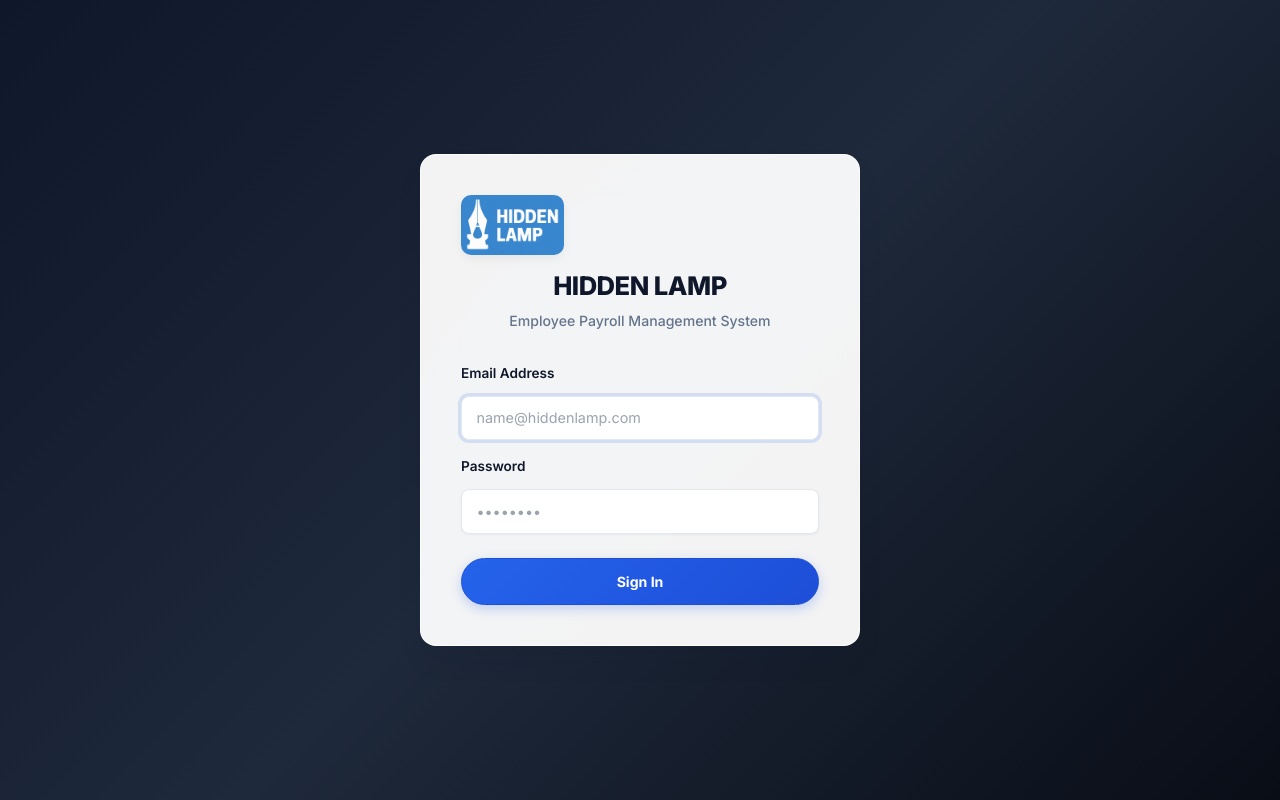
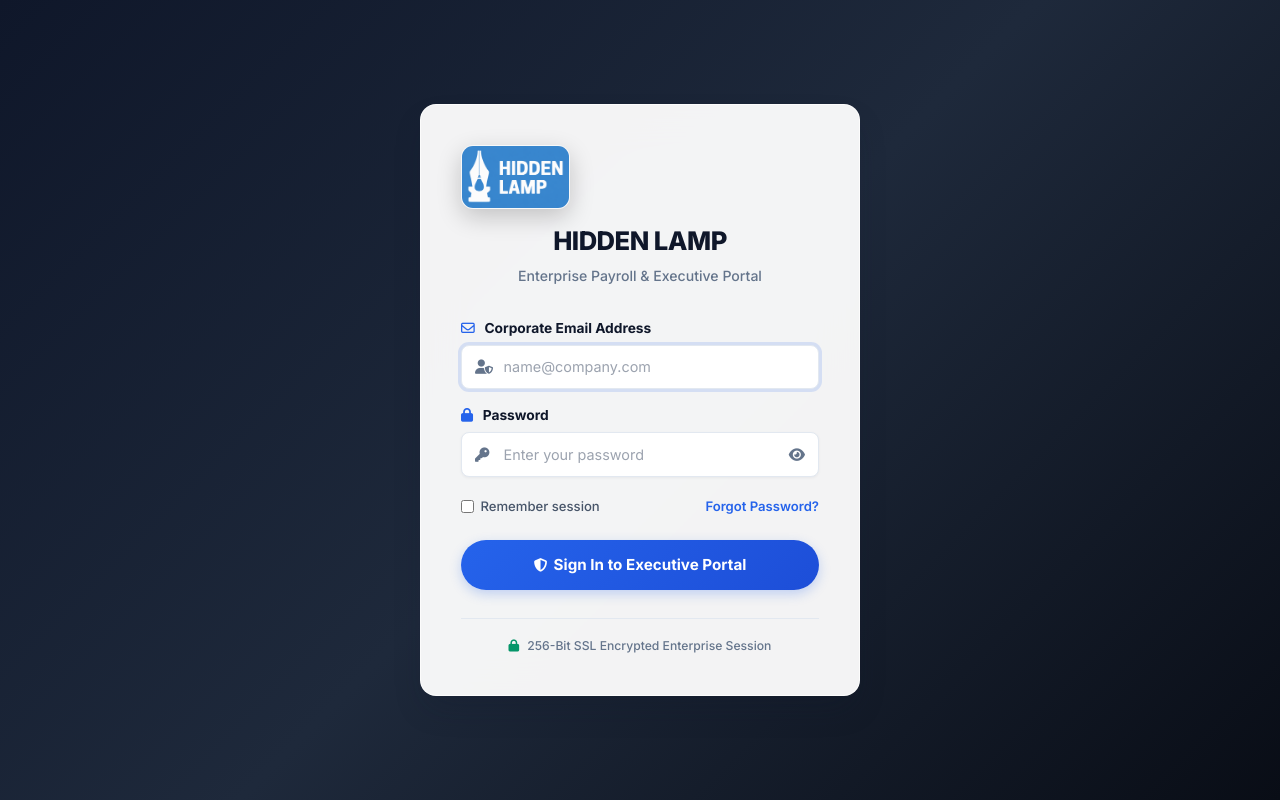
Before and after one commit to hiddenlamp/EMS-Hidden-Lamp, a React (Vite) app in the folder frontend/: page /login in a window 1280 px wide. Built offline with nearby package versions, Linux system fonts and the light colour scheme; no server answers.

Commit message:
Update Production React SPA LoginPage.jsx to clean executive design and rebuild dist-hostinger bundle

```diff
--- a/frontend/src/pages/LoginPage.jsx
+++ b/frontend/src/pages/LoginPage.jsx
@@ -5,6 +5,7 @@ import { useNavigate } from 'react-router-dom';
 const LoginPage = () => {
   const [email, setEmail] = useState('');
   const [password, setPassword] = useState('');
+  const [showPassword, setShowPassword] = useState(false);
   const [error, setError] = useState('');
   const [submitting, setSubmitting] = useState(false);
   const { login } = useAuth();
@@ -25,67 +26,92 @@ const LoginPage = () => {
   };
 
   return (
-    <div className="login-wrapper" style={{ display: 'flex', justifyContent: 'center', alignItems: 'center', minHeight: '100vh', width: '100%' }}>
-      <div className="login-card">
-        <div className="login-header">
+    <div className="login-wrapper" style={{ display: 'flex', justifyContent: 'center', alignItems: 'center', minHeight: '100vh', width: '100%', background: 'linear-gradient(135deg, #0f172a 0%, #1e293b 50%, #090d16 100%)', padding: '1.5rem' }}>
+      <div className="login-card" style={{ background: 'rgba(255, 255, 255, 0.95)', backdropFilter: 'blur(20px)', width: '100%', maxWidth: '440px', borderRadius: '16px', boxShadow: '0 16px 32px -8px rgba(15, 23, 42, 0.25)', padding: '2.5rem', border: '1px solid rgba(255, 255, 255, 0.8)' }}>
+        <div className="login-header" style={{ textAlign: 'center', marginBottom: '2rem' }}>
           <img
             src="/images/logo.png"
             alt="Hidden Lamp Logo"
-            style={{ height: '60px', borderRadius: '10px', marginBottom: '0.75rem', boxShadow: 'var(--shadow)' }}
+            style={{ height: '64px', borderRadius: '12px', marginBottom: '0.85rem', boxShadow: '0 8px 24px rgba(0,0,0,0.2)', border: '1px solid rgba(255,255,255,0.4)' }}
           />
-          <h1 className="login-title">HIDDEN LAMP</h1>
-          <p className="login-subtitle">Employee Payroll Management System</p>
+          <h1 className="login-title" style={{ fontSize: '1.6rem', fontWeight: 800, color: '#0f172a', letterSpacing: '-0.02em' }}>HIDDEN LAMP</h1>
+          <p className="login-subtitle" style={{ fontSize: '0.88rem', color: '#64748b', marginTop: '0.25rem', fontWeight: 500 }}>Enterprise Payroll & Executive Portal</p>
         </div>
 
         {error && (
-          <div className="alert alert-danger" style={{ padding: '0.75rem', borderRadius: '8px', background: '#fee2e2', color: '#dc2626', marginBottom: '1rem', fontSize: '0.9rem', textAlign: 'center', fontWeight: '500' }}>
-            {error}
+          <div className="alert alert-danger" style={{ padding: '0.85rem 1.15rem', borderRadius: '8px', background: '#fff1f2', color: '#e11d48', border: '1px solid #fca5a5', marginBottom: '1.5rem', fontSize: '0.88rem', fontWeight: 600, display: 'flex', alignItems: 'center', gap: '0.75rem' }}>
+            <i className="fa-solid fa-triangle-exclamation"></i> {error}
           </div>
         )}
 
         <form onSubmit={handleSubmit}>
-          <div className="form-group" style={{ marginBottom: '1rem' }}>
-            <label htmlFor="email" className="form-label" style={{ display: 'block', marginBottom: '0.4rem', fontWeight: '600', fontSize: '0.85rem' }}>
-              Email Address
+          <div className="form-group" style={{ marginBottom: '1rem', display: 'flex', flexDirection: 'column', gap: '0.4rem' }}>
+            <label htmlFor="email" className="form-label" style={{ fontSize: '0.86rem', fontWeight: 700, color: '#0f172a' }}>
+              <i className="fa-regular fa-envelope" style={{ color: '#2563eb', marginRight: '0.4rem' }}></i> Corporate Email Address
             </label>
+            <div style={{ position: 'relative' }}>
+              <i className="fa-solid fa-user-shield" style={{ position: 'absolute', left: '14px', top: '50%', transform: 'translateY(-50%)', color: '#64748b', fontSize: '0.9rem' }}></i>
               <input
                 type="email"
                 id="email"
                 value={email}
                 onChange={(e) => setEmail(e.target.value)}
                 className="form-control"
-              placeholder="name@hiddenlamp.com"
+                placeholder="name@company.com"
                 required
                 autoFocus
-              style={{ width: '100%', padding: '0.65rem 0.9rem', border: '1px solid var(--border)', borderRadius: '8px', outline: 'none' }}
+                style={{ width: '100%', padding: '0.65rem 0.9rem 0.65rem 2.6rem', border: '1px solid #e2e8f0', borderRadius: '8px', outline: 'none', fontSize: '0.9rem' }}
               />
             </div>
+          </div>
 
-          <div className="form-group" style={{ marginBottom: '1.5rem' }}>
-            <label htmlFor="password" className="form-label" style={{ display: 'block', marginBottom: '0.4rem', fontWeight: '600', fontSize: '0.85rem' }}>
-              Password
+          <div className="form-group" style={{ marginBottom: '1.25rem', display: 'flex', flexDirection: 'column', gap: '0.4rem' }}>
+            <label htmlFor="password" className="form-label" style={{ fontSize: '0.86rem', fontWeight: 700, color: '#0f172a' }}>
+              <i className="fa-solid fa-lock" style={{ color: '#2563eb', marginRight: '0.4rem' }}></i> Password
             </label>
+            <div style={{ position: 'relative' }}>
+              <i className="fa-solid fa-key" style={{ position: 'absolute', left: '14px', top: '50%', transform: 'translateY(-50%)', color: '#64748b', fontSize: '0.9rem' }}></i>
               <input
-              type="password"
+                type={showPassword ? 'text' : 'password'}
                 id="password"
                 value={password}
                 onChange={(e) => setPassword(e.target.value)}
                 className="form-control"
-              placeholder="••••••••"
+                placeholder="Enter your password"
                 required
-              style={{ width: '100%', padding: '0.65rem 0.9rem', border: '1px solid var(--border)', borderRadius: '8px', outline: 'none' }}
+                style={{ width: '100%', padding: '0.65rem 2.6rem 0.65rem 2.6rem', border: '1px solid #e2e8f0', borderRadius: '8px', outline: 'none', fontSize: '0.9rem' }}
               />
+              <button
+                type="button"
+                onClick={() => setShowPassword(!showPassword)}
+                style={{ position: 'absolute', right: '14px', top: '50%', transform: 'translateY(-50%)', background: 'none', border: 'none', color: '#64748b', cursor: 'pointer', fontSize: '0.9rem' }}
+                title="Show/Hide Password"
+              >
+                <i className={`fa-solid ${showPassword ? 'fa-eye-slash' : 'fa-eye'}`}></i>
+              </button>
+            </div>
+          </div>
+
+          <div style={{ display: 'flex', alignItems: 'center', justifyContent: 'space-between', marginBottom: '1.5rem', fontSize: '0.82rem' }}>
+            <label style={{ display: 'flex', alignItems: 'center', gap: '0.4rem', color: '#475569', cursor: 'pointer', fontWeight: 500 }}>
+              <input type="checkbox" name="remember" style={{ accentColor: '#2563eb', borderRadius: '4px' }} /> Remember session
+            </label>
+            <a href="javascript:void(0)" onClick={() => alert('Please contact your IT Systems Administrator to reset your enterprise password.')} style={{ color: '#2563eb', textDecoration: 'none', fontWeight: 600 }}>Forgot Password?</a>
           </div>
 
           <button
             type="submit"
             disabled={submitting}
             className="btn btn-primary"
-            style={{ width: '100%', justifyContent: 'center', padding: '0.75rem', fontWeight: '700' }}
+            style={{ width: '100%', justifyContent: 'center', padding: '0.85rem', fontWeight: 700, fontSize: '0.95rem', background: 'linear-gradient(135deg, #2563eb 0%, #1d4ed8 100%)', color: '#ffffff', border: 'none', borderRadius: '9999px', cursor: 'pointer', display: 'inline-flex', alignItems: 'center', gap: '0.4rem' }}
           >
-            {submitting ? 'Authenticating...' : 'Sign In'}
+            <i className="fa-solid fa-shield-halved"></i> {submitting ? 'Authenticating...' : 'Sign In to Executive Portal'}
           </button>
         </form>
+
+        <div style={{ marginTop: '1.75rem', textAlign: 'center', color: '#64748b', fontSize: '0.76rem', fontWeight: 500, borderTop: '1px solid #e2e8f0', paddingTop: '1.1rem' }}>
+          <i className="fa-solid fa-lock" style={{ color: '#059669', marginRight: '0.3rem' }}></i> 256-Bit SSL Encrypted Enterprise Session
+        </div>
       </div>
     </div>
   );
```
Also changed, not shown: 1 other file (tests, documents, lock files or other folders). Lines whose indentation alone changed are shown as unchanged.
